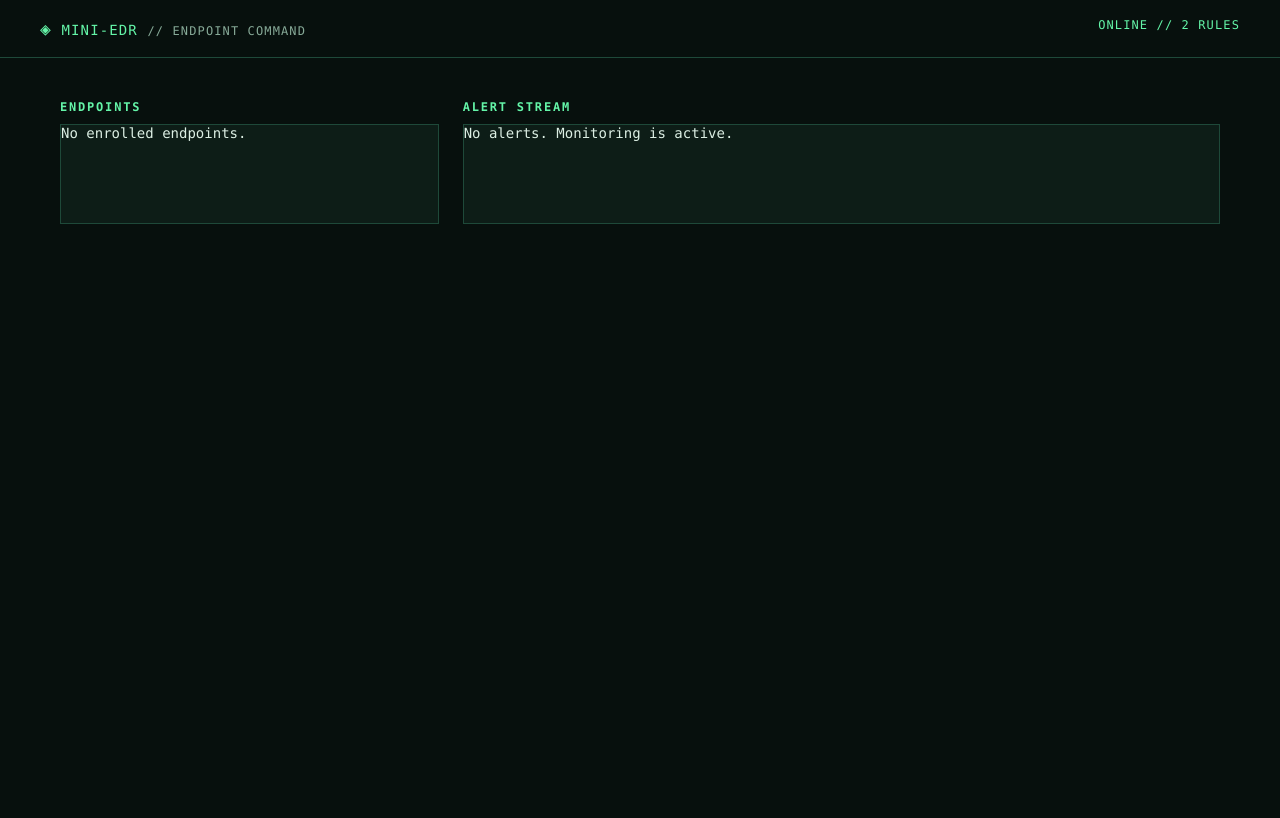
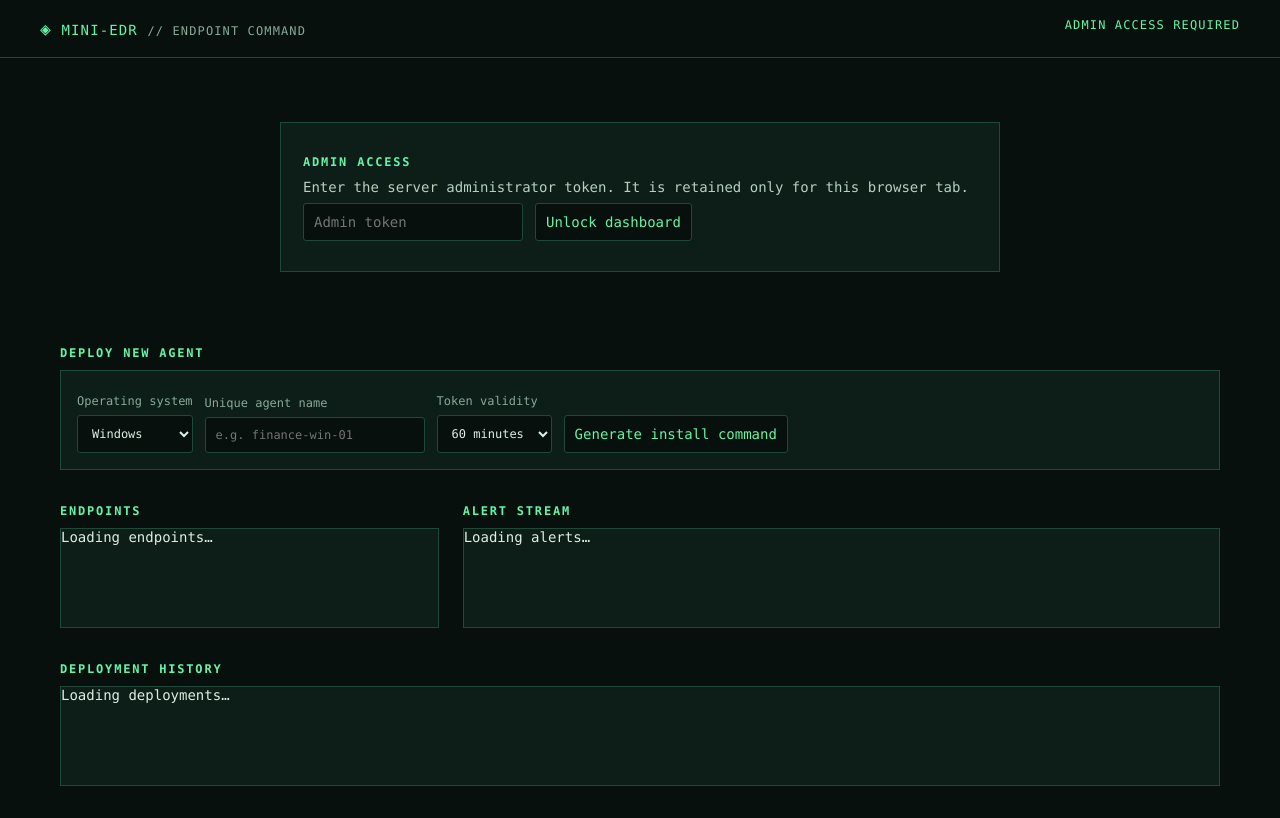
Before and after one commit to Pratik-943/mini-EDR, a FastAPI app: page / in a window 1280 px wide. Before the commit the page ends 224 px from the top, so only its background shows below. Run offline with FastAPI, Linux system fonts and the light colour scheme; data that the repository does not hold is empty.

Commit message:
Add secure Wazuh-style agent deployment workflow

```diff
--- a/server/app.py
+++ b/server/app.py
@@ -5,25 +5,30 @@
 import secrets
 import uuid
 from contextlib import asynccontextmanager
-from pathlib import Path
+from datetime import datetime, timedelta, timezone
 
 from fastapi import Depends, FastAPI, Header, HTTPException, Request, status
-from fastapi.responses import HTMLResponse
+from fastapi.responses import FileResponse, HTMLResponse, PlainTextResponse
 from fastapi.staticfiles import StaticFiles
 
 from server.config import ROOT, Settings, get_settings
 from server.database import add_event, connection, initialize, list_agents, list_alerts, utc_now
-from server.detection import Rule, evaluate, load_rules
-from server.schemas import AlertStatusUpdate, EnrollmentRequest, EventBatch
+from server.detection import evaluate, load_rules
+from server.schemas import AlertStatusUpdate, DeploymentRequest, EnrollmentRequest, EventBatch
 
 
 def token_digest(token: str) -> str:
     return hashlib.sha256(token.encode("utf-8")).hexdigest()
 
 
+def as_utc(value: str) -> datetime:
+    return datetime.fromisoformat(value.replace("Z", "+00:00")).astimezone(timezone.utc)
+
+
 def create_app(settings: Settings | None = None) -> FastAPI:
     app_settings = settings or get_settings()
     rules_directory = ROOT / "rules"
+    payload_directory = ROOT / "server" / "payloads"
 
     @asynccontextmanager
     async def lifespan(app: FastAPI):
@@ -31,8 +36,14 @@
         app.state.rules = load_rules(rules_directory)
         yield
 
-    app = FastAPI(title="mini-EDR", version="0.1.0", lifespan=lifespan)
+    app = FastAPI(title="mini-EDR", version="0.2.0", lifespan=lifespan)
     app.mount("/static", StaticFiles(directory=ROOT / "server" / "static"), name="static")
+
+    def authenticate_admin(x_admin_token: str | None = Header(default=None)) -> None:
+        if not app_settings.admin_token:
+            raise HTTPException(status_code=status.HTTP_503_SERVICE_UNAVAILABLE, detail="Admin access is not configured")
+        if not x_admin_token or not secrets.compare_digest(x_admin_token, app_settings.admin_token):
+            raise HTTPException(status_code=status.HTTP_401_UNAUTHORIZED, detail="Invalid admin token")
 
     def authenticate_agent(authorization: str | None = Header(default=None)) -> dict:
         if not authorization or not authorization.startswith("Bearer "):
@@ -45,24 +56,137 @@
             conn.execute("UPDATE agents SET last_seen_at = ? WHERE id = ?", (utc_now(), row["id"]))
         return dict(row)
 
+    def pending_deployment(token: str, platform: str | None = None) -> dict:
+        with connection(app_settings.database_path) as conn:
+            row = conn.execute("SELECT * FROM deployments WHERE token_hash = ?", (token_digest(token),)).fetchone()
+            if row is None or row["status"] != "pending":
+                raise HTTPException(status_code=status.HTTP_401_UNAUTHORIZED, detail="Invalid, used, or revoked deployment token")
+            if as_utc(row["expires_at"]) <= datetime.now(timezone.utc):
+                conn.execute("UPDATE deployments SET status = 'expired' WHERE id = ?", (row["id"],))
+                raise HTTPException(status_code=status.HTTP_401_UNAUTHORIZED, detail="Deployment token has expired")
+            if platform and row["platform"] != platform:
+                raise HTTPException(status_code=status.HTTP_400_BAD_REQUEST, detail="Deployment token is for a different platform")
+            return dict(row)
+
+    def public_url(request: Request) -> str:
+        scheme = request.headers.get("x-forwarded-proto", request.url.scheme)
+        host = request.headers.get("host", request.url.netloc)
+        return f"{scheme}://{host}"
+
+    def package_path(platform: str):
+        filename = "mini-edr-agent-windows.msi" if platform == "windows" else "mini-edr-agent-linux-amd64.deb"
+        return payload_directory / filename
+
     @app.get("/api/health")
     def health() -> dict:
         return {"status": "ok", "service": app_settings.server_name, "rule_count": len(app.state.rules)}
 
+    @app.post("/api/v1/deployments", status_code=status.HTTP_201_CREATED, dependencies=[Depends(authenticate_admin)])
+    def create_deployment(request: Request, deployment: DeploymentRequest) -> dict:
+        token = secrets.token_urlsafe(32)
+        deployment_id = str(uuid.uuid4())
+        now = datetime.now(timezone.utc)
+        expires_at = now + timedelta(minutes=deployment.expires_in_minutes)
+        with connection(app_settings.database_path) as conn:
+            existing = conn.execute("SELECT id FROM deployments WHERE agent_name = ?", (deployment.agent_name,)).fetchone()
+            if existing:
+                raise HTTPException(status_code=status.HTTP_409_CONFLICT, detail="Agent name already exists")
+            conn.execute(
+                """INSERT INTO deployments(id, agent_name, platform, token_hash, status, created_at, expires_at)
+                   VALUES (?, ?, ?, ?, 'pending', ?, ?)""",
+                (deployment_id, deployment.agent_name, deployment.platform, token_digest(token), now.isoformat(), expires_at.isoformat()),
+            )
+        base_url = public_url(request)
+        script_url = f"{base_url}/api/v1/install/{deployment.platform}/{token}"
+        if deployment.platform == "windows":
+            command = f"$p=Join-Path $env:TEMP 'mini-edr-install.ps1'; Invoke-WebRequest -Uri '{script_url}' -OutFile $p; & $p"
+        else:
+            command = f"curl --fail --silent --show-error --output /tmp/mini-edr-install.sh '{script_url}' && sudo bash /tmp/mini-edr-install.sh"
+        return {
+            "id": deployment_id,
+            "agent_name": deployment.agent_name,
+            "platform": deployment.platform,
+            "status": "pending",
+            "expires_at": expires_at.isoformat(),
+            "install_command": command,
+            "package_ready": package_path(deployment.platform).is_file(),
+        }
+
+    @app.get("/api/v1/deployments", dependencies=[Depends(authenticate_admin)])
+    def deployments() -> list[dict]:
+        with connection(app_settings.database_path) as conn:
+            rows = conn.execute(
+                "SELECT id, agent_name, platform, status, created_at, expires_at, downloaded_at, enrolled_at, agent_id FROM deployments ORDER BY created_at DESC"
+            ).fetchall()
+        return [dict(row) for row in rows]
+
+    @app.post("/api/v1/deployments/{deployment_id}/revoke", dependencies=[Depends(authenticate_admin)])
+    def revoke_deployment(deployment_id: str) -> dict:
+        with connection(app_settings.database_path) as conn:
+            result = conn.execute("UPDATE deployments SET status = 'revoked' WHERE id = ? AND status = 'pending'", (deployment_id,))
+            if result.rowcount == 0:
+                raise HTTPException(status_code=status.HTTP_404_NOT_FOUND, detail="Pending deployment not found")
+        return {"id": deployment_id, "status": "revoked"}
+
+    @app.get("/api/v1/install/{platform}/{token}", response_class=PlainTextResponse)
+    def installer_bootstrap(platform: str, token: str, request: Request) -> str:
+        if platform not in {"windows", "linux"}:
+            raise HTTPException(status_code=status.HTTP_404_NOT_FOUND, detail="Unsupported platform")
+        deployment = pending_deployment(token, platform)
+        with connection(app_settings.database_path) as conn:
+            conn.execute("UPDATE deployments SET downloaded_at = COALESCE(downloaded_at, ?) WHERE id = ?", (utc_now(), deployment["id"]))
+        base_url = public_url(request)
+        download_url = f"{base_url}/api/v1/packages/{platform}/{token}"
+        if platform == "windows":
+            return f'''$ErrorActionPreference = 'Stop'
+if (-not ([Security.Principal.WindowsPrincipal] [Security.Principal.WindowsIdentity]::GetCurrent()).IsInRole([Security.Principal.WindowsBuiltInRole]::Administrator)) {{ throw 'Run PowerShell as Administrator.' }}
+$package = Join-Path $env:TEMP 'mini-edr-agent.msi'
+Invoke-WebRequest -Uri '{download_url}' -OutFile $package
+Start-Process msiexec.exe -Wait -ArgumentList '/i', $package, '/qn', 'SERVER_URL={base_url}', 'DEPLOYMENT_TOKEN={token}', 'AGENT_NAME={deployment["agent_name"]}'
+Write-Host 'mini-EDR agent installed. The service starts automatically.'
+'''
+        return f'''#!/usr/bin/env bash
+set -euo pipefail
+test "$(id -u)" -eq 0 || {{ echo 'Run this installer with sudo.'; exit 1; }}
+package=/tmp/mini-edr-agent.deb
+curl --fail --silent --show-error --location '{download_url}' --output "$package"
+DEBIAN_FRONTEND=noninteractive dpkg -i "$package"
+mini-edr-agent configure --server-url '{base_url}' --deployment-token '{token}' --agent-name '{deployment["agent_name"]}'
+systemctl enable --now mini-edr-agent
+echo 'mini-EDR agent installed. The service starts automatically.'
+'''
+
+    @app.get("/api/v1/packages/{platform}/{token}")
+    def download_package(platform: str, token: str) -> FileResponse:
+        if platform not in {"windows", "linux"}:
+            raise HTTPException(status_code=status.HTTP_404_NOT_FOUND, detail="Unsupported platform")
+        pending_deployment(token, platform)
+        path = package_path(platform)
+        if not path.is_file():
+            raise HTTPException(status_code=status.HTTP_503_SERVICE_UNAVAILABLE, detail="Agent package is not published on this server")
+        return FileResponse(path, filename=path.name, media_type="application/octet-stream")
+
     @app.post("/api/v1/agents/enroll", status_code=status.HTTP_201_CREATED)
     def enroll(request: EnrollmentRequest) -> dict:
-        if not app_settings.bootstrap_token or not secrets.compare_digest(request.enrollment_token, app_settings.bootstrap_token):
-            raise HTTPException(status_code=status.HTTP_401_UNAUTHORIZED, detail="Invalid enrollment token")
+        deployment = pending_deployment(request.deployment_token, request.platform)
         agent_id = str(uuid.uuid4())
         agent_token = secrets.token_urlsafe(32)
         now = utc_now()
         with connection(app_settings.database_path) as conn:
             conn.execute(
-                """INSERT INTO agents(id, hostname, platform, agent_version, token_hash, enrolled_at, last_seen_at)
-                   VALUES (?, ?, ?, ?, ?, ?, ?)""",
-                (agent_id, request.hostname, request.platform, request.agent_version, token_digest(agent_token), now, now),
+                """INSERT INTO agents(id, agent_name, hostname, platform, agent_version, token_hash, enrolled_at, last_seen_at)
+                   VALUES (?, ?, ?, ?, ?, ?, ?, ?)""",
+                (agent_id, deployment["agent_name"], request.hostname, request.platform, request.agent_version,
+                 token_digest(agent_token), now, now),
             )
-        return {"agent_id": agent_id, "agent_token": agent_token}
+            result = conn.execute(
+                """UPDATE deployments SET status = 'active', enrolled_at = ?, agent_id = ?
+                   WHERE id = ? AND status = 'pending'""",
+                (now, agent_id, deployment["id"]),
+            )
+            if result.rowcount != 1:
+                raise HTTPException(status_code=status.HTTP_409_CONFLICT, detail="Deployment token was already used")
+        return {"agent_id": agent_id, "agent_name": deployment["agent_name"], "agent_token": agent_token}
 
     @app.post("/api/v1/events")
     def ingest_events(batch: EventBatch, agent: dict = Depends(authenticate_agent)) -> dict:
@@ -82,15 +206,19 @@
                     generated_alerts.append(alert_id)
         return {"accepted": len(batch.events), "alert_ids": generated_alerts}
 
-    @app.get("/api/v1/agents")
+    @app.post("/api/v1/agents/heartbeat")
+    def agent_heartbeat(agent: dict = Depends(authenticate_agent)) -> dict:
+        return {"status": "ok", "agent_id": agent["id"]}
+
+    @app.get("/api/v1/agents", dependencies=[Depends(authenticate_admin)])
     def agents() -> list[dict]:
         return list_agents(app_settings.database_path)
 
-    @app.get("/api/v1/alerts")
+    @app.get("/api/v1/alerts", dependencies=[Depends(authenticate_admin)])
     def alerts(limit: int = 100) -> list[dict]:
         return list_alerts(app_settings.database_path, max(1, min(limit, 250)))
 
-    @app.patch("/api/v1/alerts/{alert_id}")
+    @app.patch("/api/v1/alerts/{alert_id}", dependencies=[Depends(authenticate_admin)])
     def update_alert(alert_id: str, update: AlertStatusUpdate) -> dict:
         with connection(app_settings.database_path) as conn:
             cursor = conn.execute("UPDATE alerts SET status = ? WHERE id = ?", (update.status, alert_id))
@@ -100,8 +228,7 @@
 
     @app.get("/", response_class=HTMLResponse)
     def dashboard(_: Request) -> HTMLResponse:
-        html = (ROOT / "server" / "templates" / "index.html").read_text(encoding="utf-8")
-        return HTMLResponse(html)
+        return HTMLResponse((ROOT / "server" / "templates" / "index.html").read_text(encoding="utf-8"))
 
     return app
 
--- a/server/config.py
+++ b/server/config.py
@@ -10,20 +10,19 @@
 
 @dataclass(frozen=True)
 class Settings:
-    bootstrap_token: str
+    admin_token: str
     database_path: Path
     server_name: str
     max_batch_events: int = 250
 
 
 def get_settings() -> Settings:
-    token = os.getenv("EDR_BOOTSTRAP_TOKEN", "")
     database_setting = os.getenv("EDR_DATABASE_PATH", "data/mini_edr.db")
     database_path = Path(database_setting)
     if not database_path.is_absolute():
         database_path = ROOT / database_path
     return Settings(
-        bootstrap_token=token,
+        admin_token=os.getenv("EDR_ADMIN_TOKEN", ""),
         database_path=database_path,
         server_name=os.getenv("EDR_SERVER_NAME", "mini-EDR"),
     )
--- a/server/static/app.js
+++ b/server/static/app.js
@@ -1,23 +1,28 @@
 const byId = (id) => document.getElementById(id);
+const safe = (value) => String(value ?? "");
+let adminToken = sessionStorage.getItem('mini-edr-admin-token') || '';
 
-function safe(value) { return String(value ?? ""); }
+async function adminFetch(path, options = {}) {
+  const headers = new Headers(options.headers || {});
+  headers.set('X-Admin-Token', adminToken);
+  const response = await fetch(path, {...options, headers});
+  if (!response.ok) throw new Error((await response.json().catch(() => ({}))).detail || 'Request failed');
+  return response.json();
+}
 
-async function refresh() {
-  try {
-    const [health, agents, alerts] = await Promise.all([
-      fetch('/api/health').then(r => r.json()),
-      fetch('/api/v1/agents').then(r => r.json()),
-      fetch('/api/v1/alerts').then(r => r.json())
-    ]);
-    byId('health').textContent = `ONLINE // ${health.rule_count} RULES`;
-    byId('agents').replaceChildren(...agents.map(agent => {
+function renderAgents(agents) {
+  const target = byId('agents');
+  target.replaceChildren(...agents.map(agent => {
     const node = document.createElement('div'); node.className = 'agent';
-      node.textContent = `${agent.hostname} // ${agent.platform} // last seen ${agent.last_seen_at}`;
+    node.textContent = `${agent.agent_name} // ${agent.hostname} // ${agent.platform} // last seen ${agent.last_seen_at}`;
     return node;
   }));
-    if (!agents.length) byId('agents').textContent = 'No enrolled endpoints.';
-    const template = byId('alert-template');
-    byId('alerts').replaceChildren(...alerts.map(alert => {
+  if (!agents.length) target.textContent = 'No enrolled endpoints.';
+}
+
+function renderAlerts(alerts) {
+  const target = byId('alerts'); const template = byId('alert-template');
+  target.replaceChildren(...alerts.map(alert => {
     const node = template.content.cloneNode(true);
     node.querySelector('.alert').classList.add(safe(alert.severity));
     node.querySelector('.title').textContent = `[${safe(alert.severity).toUpperCase()}] ${safe(alert.title)}`;
@@ -26,7 +31,62 @@
     node.querySelector('.evidence').textContent = JSON.stringify(alert.evidence, null, 2);
     return node;
   }));
-    if (!alerts.length) byId('alerts').textContent = 'No alerts. Monitoring is active.';
-  } catch (_) { byId('health').textContent = 'OFFLINE // SERVER UNREACHABLE'; }
+  if (!alerts.length) target.textContent = 'No alerts. Monitoring is active.';
 }
-refresh(); setInterval(refresh, 5000);
+
+function renderDeployments(deployments) {
+  const target = byId('deployments');
+  target.replaceChildren(...deployments.map(deployment => {
+    const node = document.createElement('div'); node.className = 'agent';
+    const details = document.createElement('span');
+    details.textContent = `${deployment.agent_name} // ${deployment.platform} // ${deployment.status.toUpperCase()} // expires ${deployment.expires_at}`;
+    node.append(details);
+    if (deployment.status === 'pending') {
+      const revoke = document.createElement('button'); revoke.className = 'small-button'; revoke.textContent = 'Revoke';
+      revoke.onclick = async () => { await adminFetch(`/api/v1/deployments/${deployment.id}/revoke`, {method: 'POST'}); refresh(); };
+      node.append(revoke);
+    }
+    return node;
+  }));
+  if (!deployments.length) target.textContent = 'No deployment records.';
+}
+
+async function refresh() {
+  try {
+    const [health, agents, alerts, deployments] = await Promise.all([
+      fetch('/api/health').then(r => r.json()), adminFetch('/api/v1/agents'), adminFetch('/api/v1/alerts'), adminFetch('/api/v1/deployments')
+    ]);
+    byId('health').textContent = `ONLINE // ${health.rule_count} RULES`;
+    renderAgents(agents); renderAlerts(alerts); renderDeployments(deployments);
+  } catch (error) {
+    byId('health').textContent = 'ADMIN SESSION EXPIRED';
+    byId('login-error').textContent = error.message;
+    byId('login').hidden = false; byId('dashboard').hidden = true;
+    sessionStorage.removeItem('mini-edr-admin-token'); adminToken = '';
+  }
+}
+
+byId('login-button').onclick = async () => {
+  adminToken = byId('admin-token').value;
+  try {
+    await adminFetch('/api/v1/deployments');
+    sessionStorage.setItem('mini-edr-admin-token', adminToken);
+    byId('login').hidden = true; byId('dashboard').hidden = false; byId('login-error').textContent = '';
+    refresh();
+  } catch (error) { byId('login-error').textContent = error.message; }
+};
+
+byId('create-deployment').onclick = async () => {
+  const agentName = byId('agent-name').value.trim();
+  if (!agentName) { byId('package-status').textContent = 'Enter a unique agent name.'; byId('deployment-result').hidden = false; return; }
+  try {
+    const created = await adminFetch('/api/v1/deployments', {method: 'POST', headers: {'Content-Type': 'application/json'}, body: JSON.stringify({
+      agent_name: agentName, platform: byId('deployment-platform').value, expires_in_minutes: Number(byId('deployment-expiry').value)
+    })});
+    byId('install-command').textContent = created.install_command;
+    byId('package-status').textContent = created.package_ready ? 'Package is published and ready to download.' : 'Package has not been published yet. Build and publish the signed agent package before using this command.';
+    byId('deployment-result').hidden = false; byId('agent-name').value = ''; refresh();
+  } catch (error) { byId('package-status').textContent = error.message; byId('deployment-result').hidden = false; }
+};
+
+if (adminToken) { byId('login').hidden = true; byId('dashboard').hidden = false; refresh(); }
--- a/server/static/style.css
+++ b/server/static/style.css
@@ -4,6 +4,12 @@
 header { height:58px; padding:18px max(24px, calc((100vw - 1200px)/2)); border-bottom:1px solid var(--line); letter-spacing:.08em; color:var(--green); }
 .mark { font-size:18px; } .muted,.meta { color:#87aa98; font-size:12px; } #health { float:right; font-size:12px; }
 main { max-width:1200px; margin:32px auto; padding:0 20px; display:grid; grid-template-columns:1fr 2fr; gap:24px; }
+.login { max-width:720px; margin:64px auto; padding:22px; } .login p { color:#b8d0c0; }
+.form-row,.deploy-form { display:flex; gap:12px; align-items:end; flex-wrap:wrap; }
+label { display:grid; gap:7px; color:#87aa98; font-size:12px; } input,select,button { font:inherit; border:1px solid var(--line); border-radius:3px; padding:10px; background:#07100d; color:var(--text); }
+input { min-width:220px; } button { cursor:pointer; color:var(--green); } button:hover { background:#133226; } .small-button { float:right; padding:4px 8px; color:var(--red); }
+.wide { grid-column:1 / -1; } .deploy-form,.result { padding:16px; } .result { margin-top:12px; } .result pre { color:var(--green); padding:12px; border:1px dashed var(--line); }
+.error { color:var(--red) !important; }
 h1 { font-size:12px; color:var(--green); letter-spacing:.15em; } .panel { background:var(--panel); border:1px solid var(--line); min-height:100px; }
 .agent,.alert { padding:14px; border-bottom:1px solid var(--line); } .agent:last-child,.alert:last-child { border-bottom:0; }
 .alert { display:grid; grid-template-columns:8px 1fr; gap:12px; } .severity { border-radius:2px; background:var(--amber); } .alert.high .severity,.alert.critical .severity { background:var(--red); }
--- a/server/templates/index.html
+++ b/server/templates/index.html
@@ -7,10 +7,31 @@
   <link rel="stylesheet" href="/static/style.css">
 </head>
 <body>
-  <header><span class="mark">◈</span> MINI-EDR <span class="muted">// ENDPOINT COMMAND</span><span id="health">CONNECTING…</span></header>
-  <main>
-    <section><h1>ENDPOINTS</h1><div id="agents" class="panel">Loading endpoints…</div></section>
-    <section><h1>ALERT STREAM</h1><div id="alerts" class="panel">Loading alerts…</div></section>
+  <header><span class="mark">◈</span> MINI-EDR <span class="muted">// ENDPOINT COMMAND</span><span id="health">ADMIN ACCESS REQUIRED</span></header>
+  <section id="login" class="login panel">
+    <h1>ADMIN ACCESS</h1>
+    <p>Enter the server administrator token. It is retained only for this browser tab.</p>
+    <div class="form-row"><input id="admin-token" type="password" autocomplete="off" placeholder="Admin token"><button id="login-button">Unlock dashboard</button></div>
+    <p id="login-error" class="error"></p>
+  </section>
+  <main id="dashboard" hidden>
+    <section class="wide">
+      <h1>DEPLOY NEW AGENT</h1>
+      <div class="panel deploy-form">
+        <label>Operating system<select id="deployment-platform"><option value="windows">Windows</option><option value="linux">Linux</option></select></label>
+        <label>Unique agent name<input id="agent-name" maxlength="64" placeholder="e.g. finance-win-01"></label>
+        <label>Token validity<select id="deployment-expiry"><option value="60">60 minutes</option><option value="240">4 hours</option><option value="1440">24 hours</option></select></label>
+        <button id="create-deployment">Generate install command</button>
+      </div>
+      <div id="deployment-result" class="panel result" hidden><strong>ONE-TIME INSTALL COMMAND</strong><p>Copy it once and run it as Administrator (Windows) or with sudo (Linux). The token is never displayed again after this step.</p><pre id="install-command"></pre><p id="package-status"></p></div>
+    </section>
+    <section>
+      <h1>ENDPOINTS</h1><div id="agents" class="panel">Loading endpoints…</div>
+    </section>
+    <section>
+      <h1>ALERT STREAM</h1><div id="alerts" class="panel">Loading alerts…</div>
+    </section>
+    <section class="wide"><h1>DEPLOYMENT HISTORY</h1><div id="deployments" class="panel">Loading deployments…</div></section>
   </main>
   <template id="alert-template"><article class="alert"><div class="severity"></div><div><strong class="title"></strong><span class="meta"></span><p class="description"></p><pre class="evidence"></pre></div></article></template>
   <script src="/static/app.js"></script>
```
Also changed, not shown: agent/main.py (+100 -15 lines), docs/SDLC.md (+4 -2 lines), server/database.py (+20 -1 lines), server/schemas.py (+7 -1 lines), tests/test_api.py (+30 -10 lines), README.md, server/payloads/README.md (added), 2 other files. Lines whose indentation alone changed are shown as unchanged.
